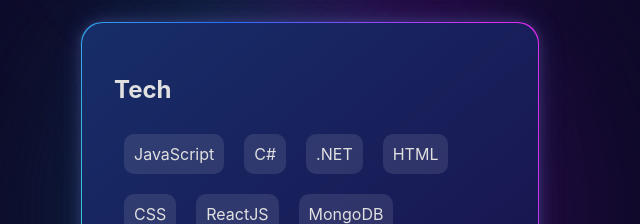
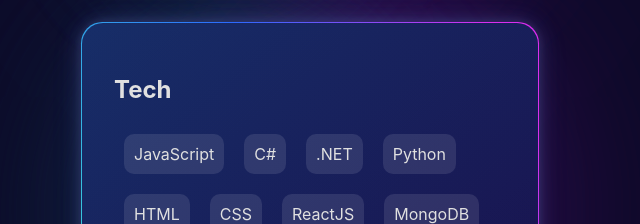
Before and after one commit to Jonassundt/app-portfolio, a React (Create React App) app: page / in a window 1280 px wide. Shown: the part 920-1144 px from the top of the page, without its empty margins (330-970 px from the left). Built offline with nearby package versions, Linux system fonts and the light colour scheme.

Commit message:
modify tech list

```diff
--- a/src/components/Technologies.js
+++ b/src/components/Technologies.js
@@ -1,7 +1,7 @@
 import React from 'react'
 import Techblock from './Techblock';
 
-const technologies = ["JavaScript", "C#", ".NET", "HTML", "CSS", "ReactJS", "MongoDB", "ExpressJS", "NodeJS", "Redux", "TypeScript"];
+const technologies = ["JavaScript", "C#", ".NET", "Python", "HTML", "CSS", "ReactJS", "MongoDB", "ExpressJS", "NodeJS", "Redux", "TypeScript"];
 
 
 const Technologies = () => {
```
